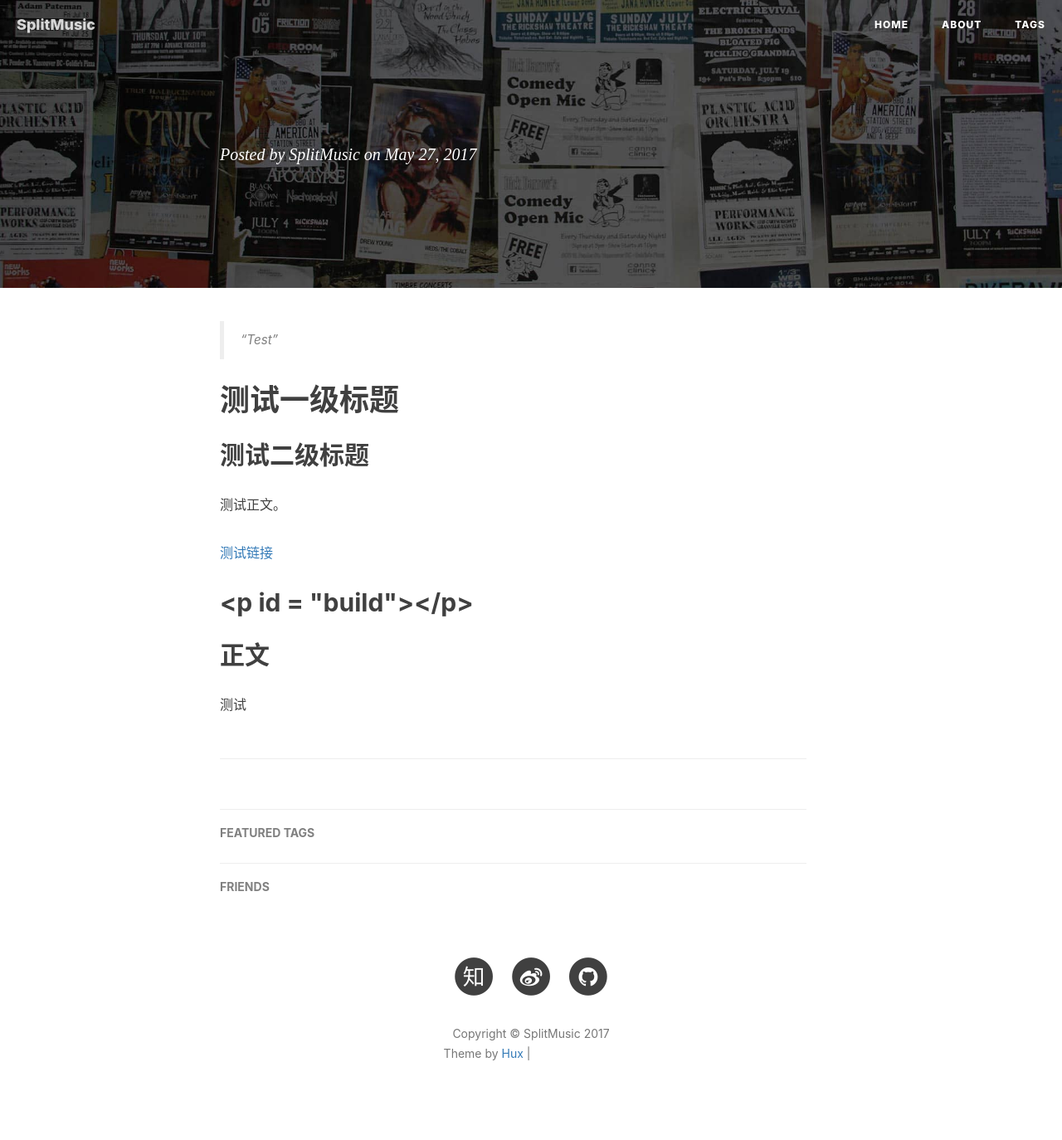
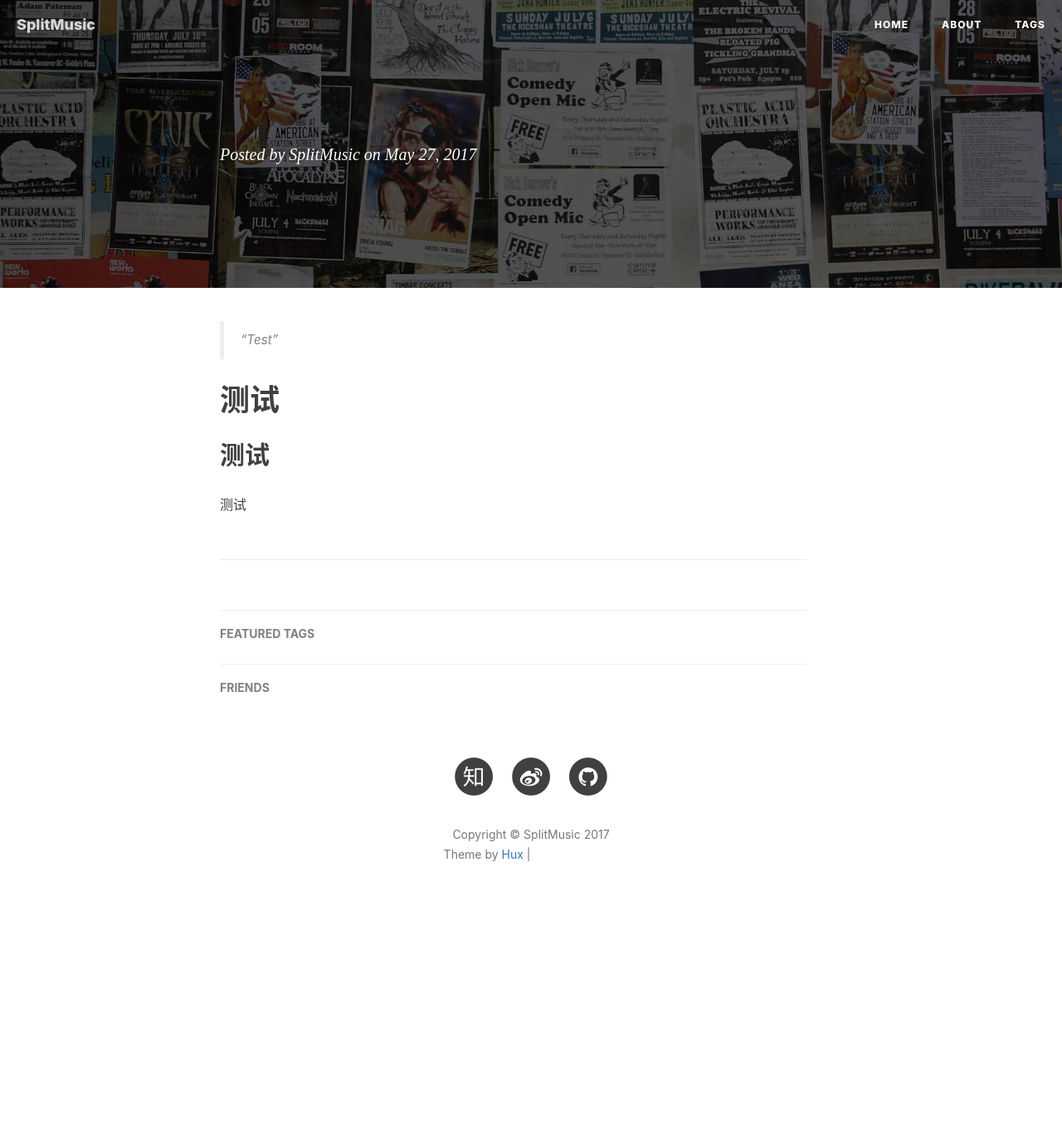
Before and after one commit to duyike/DamonDu.github.io, a Jekyll site: the page built from _posts/2017-05-27-test.markdown, in a window 1280 px wide. Shown: the whole page at 83% size. Built offline with Jekyll 4.4.1, drawn with Linux system fonts in a browser that asks for light colours; nearby versions of some CDN libraries; our own code applies the rules of GitHub Pages for plain Markdown files; comment, search, counter and statistics services are not loaded; after the commit the page ends 1134 px from its top, so only the background shows below that; grey boxes are pictures that could not be loaded.

Commit message:
post test

```diff
--- a/_posts/2017-05-27-test.markdown
+++ b/_posts/2017-05-27-test.markdown
@@ -12,16 +12,8 @@ tags:
 
 > “Test”
 
-# 测试一级标题
+# 测试
 
-## 测试二级标题
-
-测试正文。
-
-[测试链接 ](#build)
-
-## <p id = "build"></p>
-
-## 正文
+## 测试
 
 测试
```
